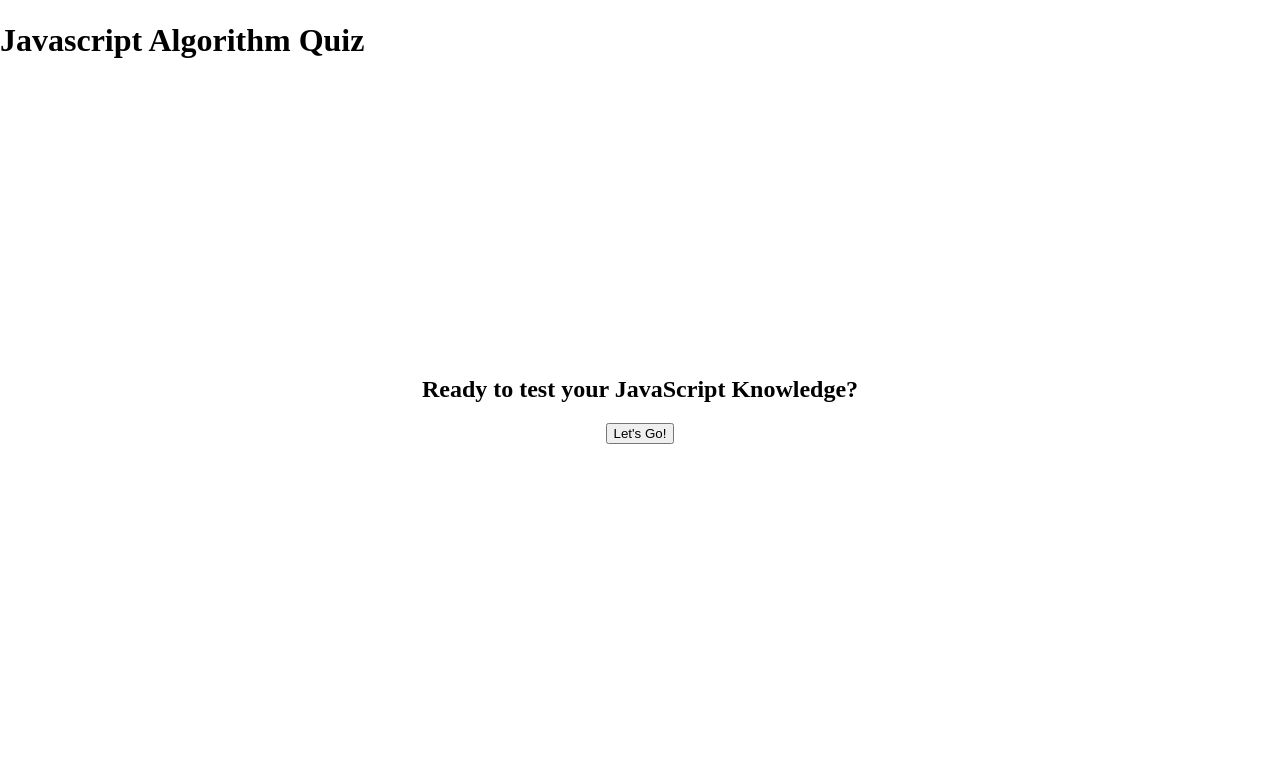
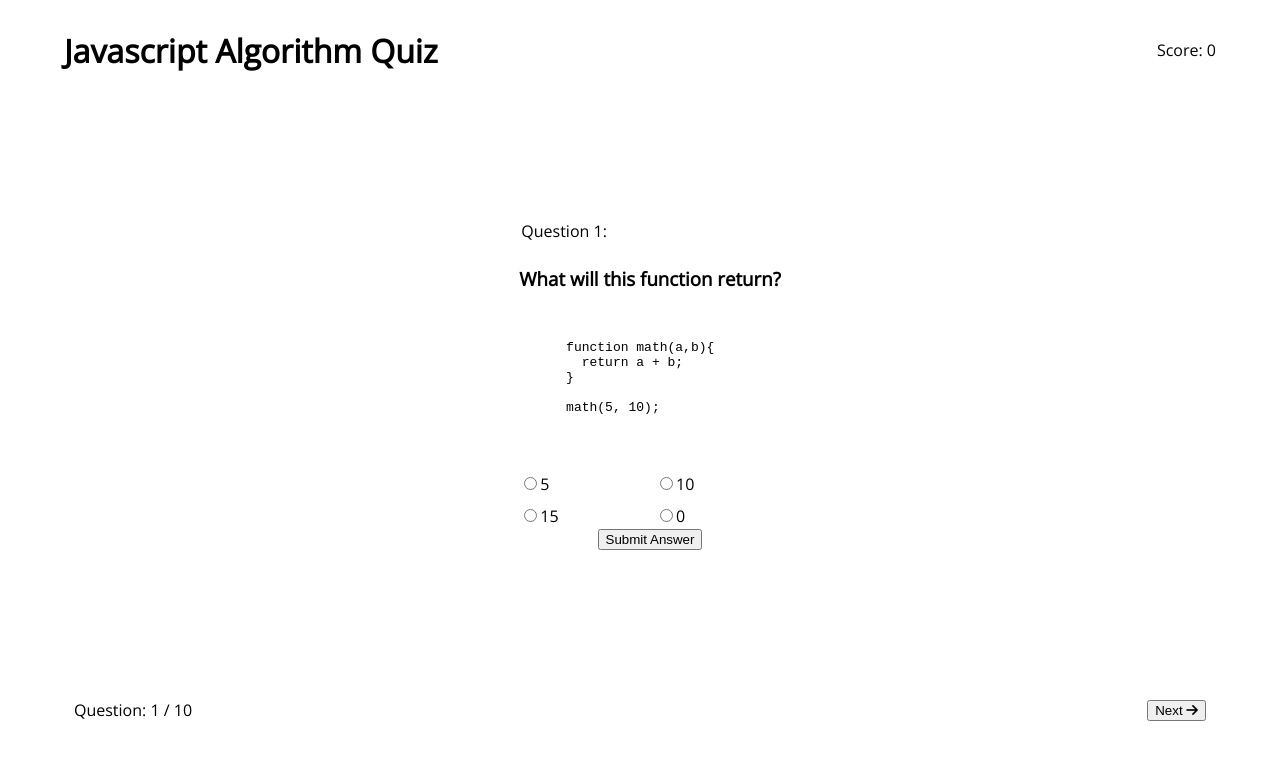
Before and after one commit to uncultivatedrabbit/quiz-app, a plain HTML site: page index.html in a window 1280 px wide. Both pictures are taken after a click on the button "Let's Go!". Drawn offline with nearby package versions, Linux system fonts and the light colour scheme.

Commit message:
began javascript functionality for quiz form

```diff
--- a/index.html
+++ b/index.html
@@ -4,16 +4,24 @@
     <meta charset="UTF-8" />
     <meta name="viewport" content="width=device-width, initial-scale=1.0" />
     <meta http-equiv="X-UA-Compatible" content="ie=edge" />
-    <meta name="description" content="javascript quiz">
+    <meta name="description" content="javascript quiz" />
+    <link
+      href="https://fonts.googleapis.com/css?family=Open+Sans&display=swap"
+      rel="stylesheet"
+    />
     <link rel="stylesheet" href="style.css" />
+    <script
+      src="https://kit.fontawesome.com/09e706ee12.js"
+      crossorigin="anonymous"
+    ></script>
     <title>JavaScript Quiz App</title>
   </head>
   <body>
     <header>
-        <div class="row header-row">
-          <h1>Javascript Algorithm Quiz</h1>
-          <div class="score"></div>
-        </div>
+      <div class="row header-row">
+        <h1>Javascript Algorithm Quiz</h1>
+        <div class="score"></div>
+      </div>
     </header>
     <main class="container">
       <div class="row main-content">
@@ -23,5 +31,17 @@
         </div>
       </div>
     </main>
+    <footer>
+      <div class="row footer">
+        <div id="question-tracker"></div>
+      </div>
+    </footer>
+    <script
+      src="https://code.jquery.com/jquery-3.4.1.min.js"
+      integrity="sha256-CSXorXvZcTkaix6Yvo6HppcZGetbYMGWSFlBw8HfCJo="
+      crossorigin="anonymous"
+    ></script>
+    <script src="js/index.js"></script>
+    <script src="js/store.js"></script>
   </body>
 </html>
--- /dev/null
+++ b/js/index.js
@@ -0,0 +1,88 @@
+console.log("js loaded...");
+function beginQuiz() {
+  // get the index of the current question
+  const currentQuestionIndex = STORE.currentQuestion + 1;
+  // filter through the questions for the current question object
+  const currentQuestion = STORE.questions.filter(
+    question => question.id === currentQuestionIndex
+  )[0];
+  // user clicks on start button to render the first question
+  $("#start-btn").on("click", e => {
+    renderQuestion(currentQuestion, currentQuestionIndex);
+  });
+}
+
+function updateCurrentQuestionAndScore(currentQuestion) {
+
+  const currentScore = STORE.currentScore;
+  // // append current question # and next button to DOM footer
+  $(".footer").html(
+    `<div id="question-tracker">Question: ${currentQuestion.id} / ${STORE.questions.length}</div>
+    <button id="next-btn" class="btn">Next <i class="fas fa-arrow-right"></i></button>`
+  );
+  // append current score to score div
+  $(".score").html(`Score: ${currentScore}`);
+}
+
+// render function example for each question (if it exists)
+function renderFunc(currentQuestion) {
+  if (currentQuestion.funcExample !== null) {
+    $(".code-box").html(`
+    <pre>
+      <code>
+      ${currentQuestion.funcExample}
+      </code>
+    </pre>`);
+  }
+}
+
+// loops through options to display each on the DOM
+function renderAnswerOptions(currentQuestion) {
+  const answerList = currentQuestion.answers.map((answer, i) => {
+    return `<label><input type="radio" clickable='true' class="answer" name="answer" id="answer${i +
+      1}" value="${answer}" />${answer}</label>`;
+  });
+  $(".answers").html(answerList);
+}
+
+function renderQuestion(currentQuestion, currentQuestionIndex) {
+  $(".main-content").html(`
+  <form id="quiz">
+          <fieldset>
+            <legend>Question ${currentQuestionIndex}:</legend>
+            <h3>
+              ${currentQuestion.question}
+            </h3>
+            <div class="code-box">
+            </div>
+            <div class="answers">
+            </div>
+            <div class="answer-button">
+              <button class="btn" type="submit">Submit Answer</button>
+            </div>
+          </fieldset>
+        </form>
+  `);
+  updateCurrentQuestionAndScore(currentQuestion);
+  renderFunc(currentQuestion);
+  renderAnswerOptions(currentQuestion);
+  handleUserSelection(currentQuestion);
+}
+
+function handleUserSelection(currentQuestion) {
+  $(".container").on("submit", "#quiz", function(e) {
+    e.preventDefault();
+    const userAnswer = $("input[name=answer]:checked").val();
+    const correctAnswer = currentQuestion.correctAnswer
+    // -----------------continue here---------------------------//
+  });
+}
+
+function restartQuiz() {}
+
+function handleQuizApp() {
+  beginQuiz();
+  restartQuiz();
+}
+
+$(handleQuizApp);
--- /dev/null
+++ b/js/store.js
@@ -0,0 +1,127 @@
+const STORE = {
+  questions: [
+    {
+      // Question 1
+      id: 1,
+      question: "What will this function return?",
+      answers: [5, 10, 15, 0],
+      correctAnswer: 15,
+      funcExample: `
+      function math(a,b){
+        return a + b;
+      }
+
+      math(5, 10);
+      `,
+      explanation: "This function adds the arguments a and b together and returns their sum."
+    },
+    {
+      // Question 2
+      id: 2,
+      question: "What is this function an example of?",
+      answers: ['Closure', 'Recursion', 'Ternary Operation', 'Infinite Loop'],
+      correctAnswer: "Recursion",
+      funcExample: `
+      function factorial(n){
+        if (n <= 1) return 0;
+        return n * factorial(n - 1);
+      }
+      `,
+      explanation: "This function is an example of recursion, when a function calls itself."
+    },
+    {
+      //Question 3
+      id: 3,
+      question: "Which object method would be most useful to turn an object into an array like this:",
+      answers: ['Object.values()', 'Object.entries()', 'Object.keys()', 'Object.assign()'],
+      correctAnswer: "Object.entries()",
+      funcExample: `toArray({ a: 1, b: 2 }) ➞ [["a", 1], ["b", 2]]`,
+      explanation: 'Object.entries() takes an object and returns an array in the form ["key", "value"].'
+    },
+    {
+      //Question 4
+      id: 4,
+      question: "Which regex equation could be used to determine if a string has the characters 'a' and 'c' (in that order) with <u>zero or more</u> 'b' characters between?",
+      answers: ['/ab*c/', '/[abc]/', '/a[b]c/', '/a^bc/'],
+      correctAnswer: "/ab*c/",
+      funcExample: `
+      function regexTest(string){
+        const regex = /*insert regex here*/;
+        return regex.test(string);
+      }`,
+      explanation: "'*' in regex means 0 or more of any character."
+    },
+    {
+      //Question 5
+      id: 5,
+      question: "What does the following code do:",
+      answers: ['Check if array has only numbers', 'Find index of all numbers in array', 'Remove numbers from array', 'Return a new array with only numbers'],
+      correctAnswer: "Return a new array with only numbers",
+      funcExample: `const arrayManipulation = arr => arr.filter(n => typeof n === 'number');`,
+      explanation: "The filter method returns an array of values that pass the condition in the provided function."
+    },
+    {
+      //Question 6
+      id: 6,
+      question: "Why does this code return false?",
+      answers: ["Two objects can't have the same key/value pairs", 'Both objects exist in different places in memory', 'Objects can only be compared with "=="', 'You can never compare objects'],
+      correctAnswer: 'Both objects exist in different places in memory',
+      funcExample: `
+      const obj1 = {name: "Brandon", awesomenessLevel: 1000}
+      const obj2 = {name: "Brandon", awesomenessLevel: 1000}
+
+      console.log(obj1 === obj2) // returns false`,
+      explanation: "Objects (even ones with the exact same key and value pairs) are still unique and different pieces of data that exist in different places in memory."
+    },
+    {
+      //Question 7
+      id: 7,
+      question: "What is NOT true of JSON:",
+      answers: ['JSON stands for JavaScript Object Notation', "JSON doesn't support null values", 'JSON keys must be in quotations unlike regular JavaScript objects', 'JSON is often used in GET AJAX requests'],
+      correctAnswer: "JSON doesn't support null values",
+      funcExample: null,
+      explanation: "JSON accepts strings, numbers, objects, arrays, booleans, and null values."
+    },
+    {
+      //Question 8
+      id: 8,
+      question: "Why won't this code work?",
+      answers: ['Incorrect use of "const"', '"getElementsByClassName" returns a node list, not a single element', "You can't change CSS using JavaScript", '"element" should be ".element"'],
+      correctAnswer: '"getElementsByClassName" returns a node list, not a single element',
+      funcExample: `
+      function changeColor(newColor){
+        const el = document.getElementsByClassName('element')
+        el.style.color = newColor
+      }
+      `,
+      explanation: "'getElementsByClassName' returns a node list (similar to an array) which must be iterated over like any other list."
+    },
+    {
+      //Question 9
+      id: 9,
+      question: "What is the time complexity of this function?",
+      answers: ['O(1)', 'O(N)', 'O(N^2)', 'O(logn)'],
+      correctAnswer: 'O(N)',
+      funcExample: `
+      const findIndex = (items, match) => {
+        for (let i = 0, total = items.length; i < total; i++)
+          if (items[i] == match)
+            return i;
+         return -1;
+      };
+      `,
+      explanation: "unnested for loops go through 'n' iterations that increase linearly with the the size of 'n', therefore the time complexity (or Big O notation) is O(n)."
+    },
+    {
+      //Question 10
+      id: 10,
+      question: "How would you split this string representing time on a clock into an array of hours and seconds?",
+      answers: ["time.split('')", "time.split(' ')", "time.split('2')", "time.split(':')"],
+      correctAnswer: "time.split(':')",
+      funcExample: `const time = "02:21"`,
+      explationation: 'time.split(":") will return ["02", "21"] because it was split on the colon.'
+    }
+  ],
+  currentScore: 0,
+  currentQuestion: 0,
+};
--- a/style.css
+++ b/style.css
@@ -4,11 +4,15 @@ html {
   margin: 0;
   padding: 0;
   box-sizing: border-box;
+  font-family: 'Open Sans', sans-serif;
+  /* background: #111;
+  color: whitesmoke; */
 }
 
 .row{
   display: flex;
   align-items: center;
+  padding: 10px;
 }
 
 
@@ -36,8 +40,12 @@ html {
 
 /********* Main Styling ***********/
 .container {
-  width: 100vw;
-  height: 80vh;
+  height: 70vh;
+}
+
+.container, footer, .header-row {
+  width: 90vw;
+  margin: 0 auto;
 }
 .main-content{
   width: 100%;
```
Also changed, not shown: quizPage.html (+3 -3 lines), data/data.txt (deleted).
